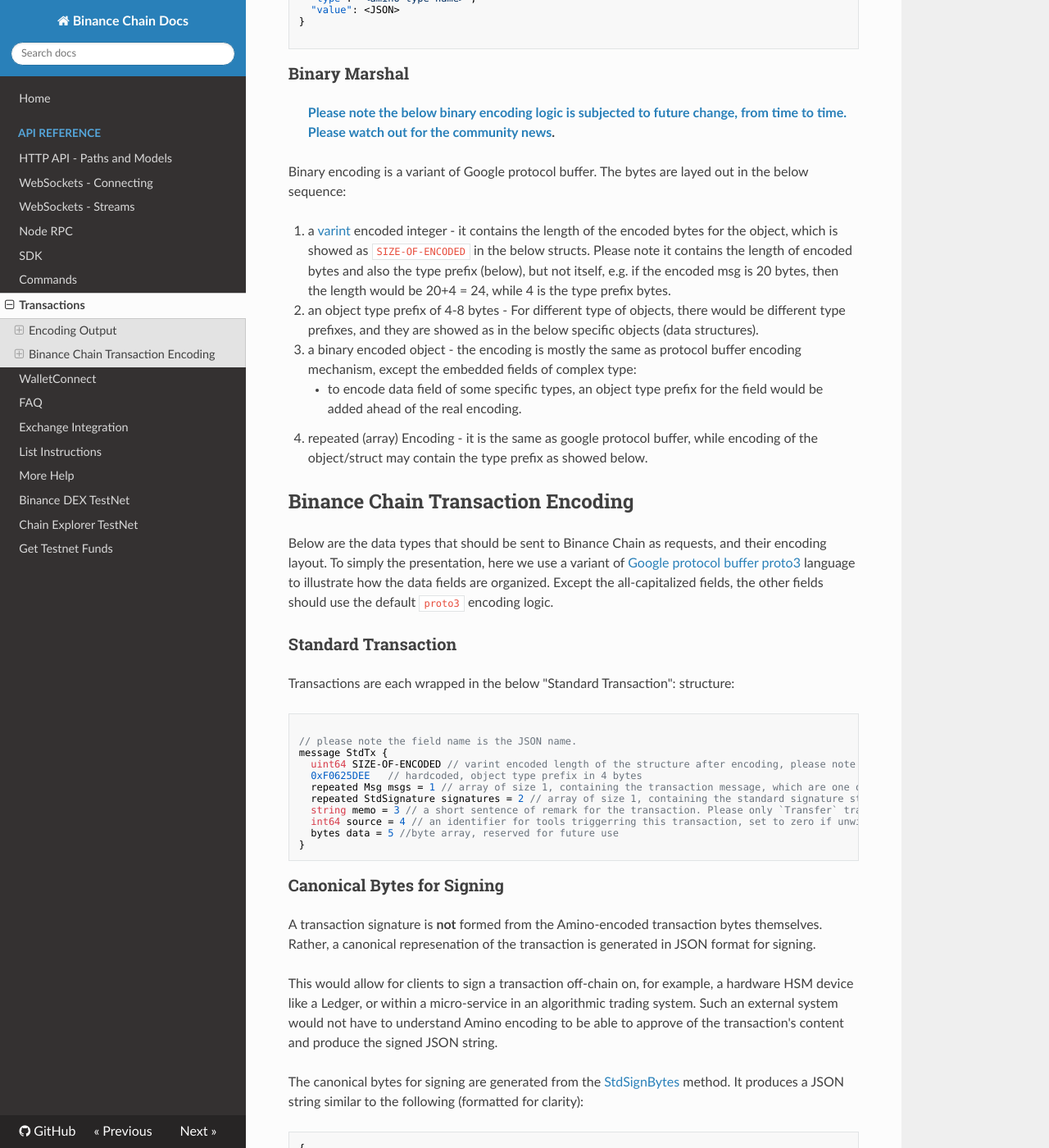
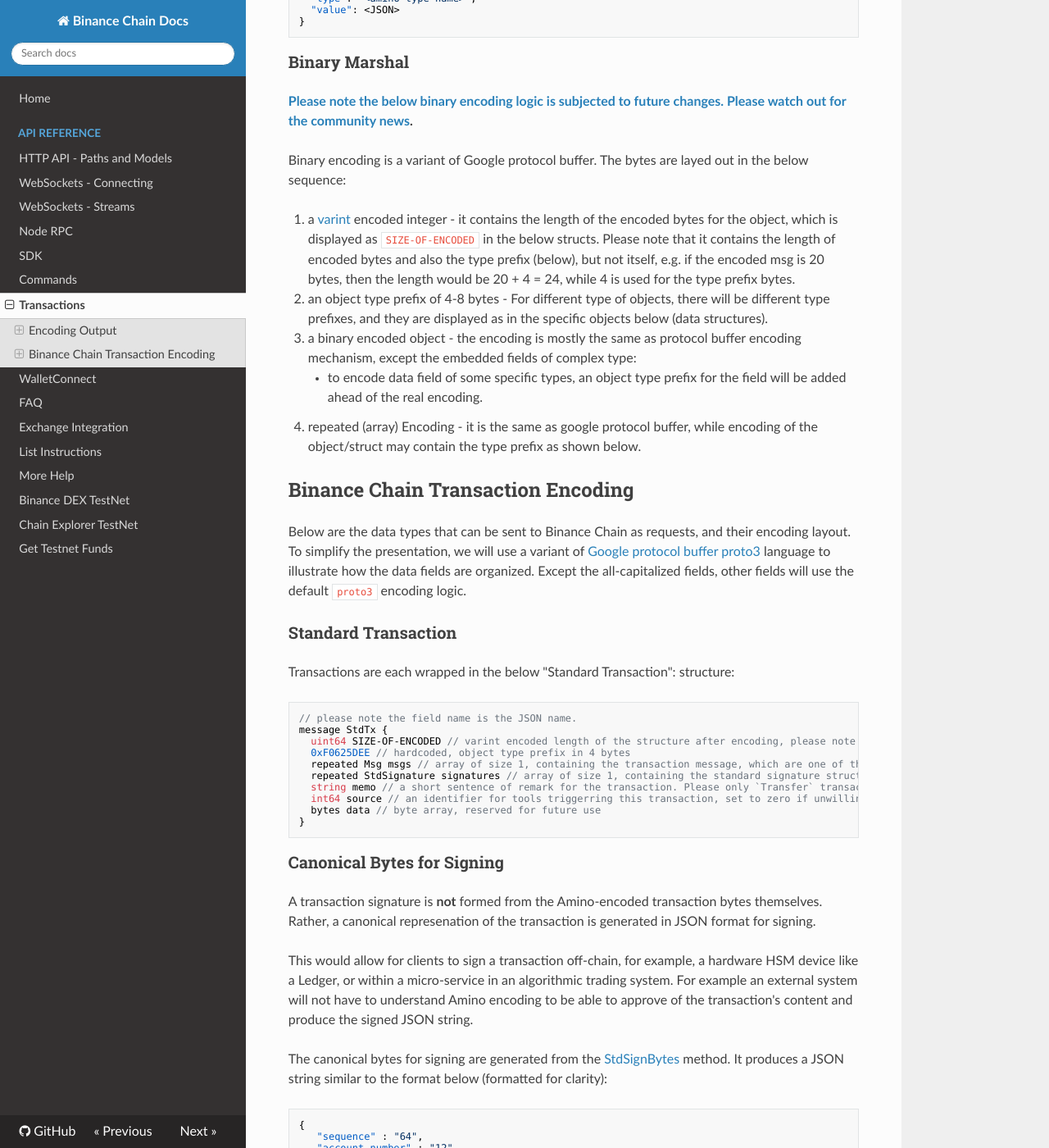
Before and after one commit to yash-sharma1/docs-site, an MkDocs documentation site: the page built from docs/encoding.md, in a window 1280 px wide and 1400 px high, scrolled down 663 px. Shown: the whole window at 82% size. Built offline with MkDocs 1.6.1, drawn with Linux system fonts in a browser that asks for light colours; nearby versions of some CDN libraries; some of the changed text lies outside the part shown.

Commit message:
Correct wording, remove misleading indexes (#100)
* edit docs

* remove misleading indexes

* change documented max block size from 10 MB to 1MB

````diff
--- a/docs/encoding.md
+++ b/docs/encoding.md
@@ -1,40 +1,39 @@
 # Binance Chain Transaction Encoding Specification
 
-Binance Chain transactions are protocol-based data types and can be only submit in a compatible encoding frame.
+Binance Chain transactions are protocol-based data types and can only be submitted in a compatible encoded frame.
 
 The fundamental encoding logic is from [Tendermint Amino](https://github.com/tendermint/go-amino), which derives from and is "largely compatible with" Google protocol-buffer's Proto3.
 
-However the client sides only need to stick to the below specifications for the most frequently used transactions.
+However the client sides only needs to stick to the specifications outlined below for the most frequently used transactions.
 
 ## Encoding Output
 
 Binance Chain (Amino) encoding logic may encode a data structure into two output formats: Binary and JSON.
 
 ### JSON Marshal
-Amino supports JSON encoding natively, which is the same as other usual json marshaler. Except that it can add one more `type` info for registered type, as below.
+Amino supports JSON encoding natively, which is the same as other usual json marshalers. Except that it can add one more `type` info for registered type, as shown below.
 
 ```json
 {
   "type": "<amino type name>",
   "value": <JSON>
 }
-
 ```
 ### Binary Marshal
 
-> **[Please note the below binary encoding logic is subjected to future change, from time to time. Please watch out for the community news](resources.md).**
+**[Please note the below binary encoding logic is subjected to future changes. Please watch out for the community news](resources.md).**
 
 Binary encoding is a variant of Google protocol buffer. The bytes are layed out in the below sequence:
 
-1. a [varint](https://developers.google.com/protocol-buffers/docs/encoding#varints) encoded integer - it contains the length of the encoded bytes for the object, which is showed as `SIZE-OF-ENCODED` in the below structs. Please note it contains the length of encoded bytes and also the type prefix (below), but not itself, e.g. if the encoded msg is 20 bytes, then the length would be 20+4 = 24, while 4 is the type prefix bytes.
-2. an object type prefix of 4-8 bytes - For different type of objects, there would be different type prefixes, and they are showed as in the below specific objects (data structures).
+1. a [varint](https://developers.google.com/protocol-buffers/docs/encoding#varints) encoded integer - it contains the length of the encoded bytes for the object, which is displayed as `SIZE-OF-ENCODED` in the below structs. Please note that it contains the length of encoded bytes and also the type prefix (below), but not itself, e.g. if the encoded msg is 20 bytes, then the length would be 20 + 4 = 24, while 4 is used for the type prefix bytes.
+2. an object type prefix of 4-8 bytes - For different type of objects, there will be different type prefixes, and they are displayed as in the specific objects below (data structures).
 3. a binary encoded object - the encoding is mostly the same as protocol buffer encoding mechanism, except the embedded fields of complex type:
-    - to encode data field of some specific types, an object type prefix for the field would be added ahead of the real encoding.
-4. repeated (array) Encoding - it is the same as google protocol buffer, while encoding of the object/struct may contain the type prefix as showed below.
+    - to encode data field of some specific types, an object type prefix for the field will be added ahead of the real encoding.
+4. repeated (array) Encoding - it is the same as google protocol buffer, while encoding of the object/struct may contain the type prefix as shown below.
 
 ## Binance Chain Transaction Encoding
 
-Below are the data types that should be sent to Binance Chain as requests, and their encoding layout. To simply the presentation, here we use a variant of [Google protocol buffer proto3](https://developers.google.com/protocol-buffers/docs/proto3) language to illustrate how the data fields are organized. Except the all-capitalized fields, the other fields should use the default `proto3` encoding logic.
+Below are the data types that can be sent to Binance Chain as requests, and their encoding layout. To simplify the presentation, we will use a variant of [Google protocol buffer proto3](https://developers.google.com/protocol-buffers/docs/proto3) language to illustrate how the data fields are organized. Except the all-capitalized fields, other fields will use the default `proto3` encoding logic.
 
 
 ### Standard Transaction
@@ -42,16 +41,15 @@
 Transactions are each wrapped in the below "Standard Transaction": structure:
 
 ```go
-
 // please note the field name is the JSON name.
 message StdTx {
   uint64 SIZE-OF-ENCODED // varint encoded length of the structure after encoding, please note this includes both the below type prefix (4 bytes) and the all encoding bytes
-  0xF0625DEE   // hardcoded, object type prefix in 4 bytes
-  repeated Msg msgs = 1 // array of size 1, containing the transaction message, which are one of the transaction type below. please check the above "Array Encoding"
-  repeated StdSignature signatures = 2 // array of size 1, containing the standard signature structure of the transaction sender
-  string memo = 3 // a short sentence of remark for the transaction. Please only `Transfer` transaction allows 'memo' input, and other transactions with non-empty `Memo` would be rejected.
-  int64 source = 4 // an identifier for tools triggerring this transaction, set to zero if unwilling to disclose.
-  bytes data = 5 //byte array, reserved for future use
+  0xF0625DEE // hardcoded, object type prefix in 4 bytes
+  repeated Msg msgs // array of size 1, containing the transaction message, which are one of the transaction types below. please check the above "Array Encoding"
+  repeated StdSignature signatures // array of size 1, containing the standard signature structure of the transaction sender
+  string memo // a short sentence of remark for the transaction. Please only `Transfer` transaction allows 'memo' input, and other transactions with non-empty `Memo` will be rejected.
+  int64 source // an identifier for tools triggerring this transaction, set to zero if unwilling to disclose.
+  bytes data // byte array, reserved for future use
 }
 ```
 
@@ -59,9 +57,9 @@
 
 A transaction signature is **not** formed from the Amino-encoded transaction bytes themselves. Rather, a canonical represenation of the transaction is generated in JSON format for signing.
 
-This would allow for clients to sign a transaction off-chain on, for example, a hardware HSM device like a Ledger, or within a micro-service in an algorithmic trading system. Such an external system would not have to understand Amino encoding to be able to approve of the transaction's content and produce the signed JSON string.
+This would allow for clients to sign a transaction off-chain, for example, a hardware HSM device like a Ledger, or within a micro-service in an algorithmic trading system. For example an external system will not have to understand Amino encoding to be able to approve of the transaction's content and produce the signed JSON string.
 
-The canonical bytes for signing are generated from the [StdSignBytes](https://github.com/binance-chain/bnc-cosmos-sdk/blob/50675b8015ab0dbac91a926a2df746174dbb33f7/x/auth/stdtx.go#L123) method. It produces a JSON string similar to the following (formatted for clarity):
+The canonical bytes for signing are generated from the [StdSignBytes](https://github.com/binance-chain/bnc-cosmos-sdk/blob/50675b8015ab0dbac91a926a2df746174dbb33f7/x/auth/stdtx.go#L123) method. It produces a JSON string similar to the format below (formatted for clarity):
 
 ```json
 {
@@ -106,9 +104,9 @@
 
 ### Standard Signature
 
-The sender's signature is stored in the `Standard Transaction` data via a `Standard Signature`, as below. This structure is included in the `StdTx` (see above).
+The sender's signature is stored in the `Standard Transaction` data via a `Standard Signature`, as shown below. This structure is included in the `StdTx` (see above).
 
-Please note that `StdSignature` itself doesn't have type prefix, while the `PubKey` has.
+Please note that `StdSignature` itself doesn't have type prefix, while the `PubKey` does.
 
 ```go
 message StdSignature {
@@ -119,16 +117,15 @@
     uint64 SIZE-OF-ENCODED // varint encoded length of the bytes below
     bytes // no name or field id, just encode the bytes
   }
-  PubKey pub_key = 1 // public key bytes of the signer address
-  bytes signature = 2 // signature bytes, please check chain access section for signature generation
-  int64 account_number = 3 // another identifier of signer, which can be read from chain by account REST API or RPC
-  int64 sequence = 4 // sequence number for the next transaction of the client, which can be read fro chain by account REST API or RPC. please check chain acces section for details.
+  PubKey pub_key // public key bytes of the signer address
+  bytes signature // signature bytes, please check chain access section for signature generation
+  int64 account_number // another identifier of signer, which can be read from chain by account REST API or RPC
+  int64 sequence // sequence number for the next transaction of the client, which can be read from the chain by account REST API or RPC. Please check chain acces section for details.
 }
-
 ```
 
 ### Message Types
-Messages represent the individual operations possible on Binance Chain, and these can be inserted into `StdTx.msgs` field. These are otherwise known as "transaction types", and these terms are used interchangably in this document and in our technical documentation. So far every `StdTx` transaction "container" can only contain one "message".
+Messages represent the individual operations possible on Binance Chain, and these can be inserted into `StdTx.msgs` field. Message types are otherwise known as "transaction types", and these terms are used interchangably in this document and in our technical documentation. So far every `StdTx` transaction "container" can only contain one "message".
 
 #### Transfer
 Transfer is the transaction for transfering funds to different addresses.
@@ -138,41 +135,42 @@
 message Send {
   0x2A2C87FA   // hardcoded, object type prefix in 4 bytes
   message Token {
-    string denom = 1
-    int64 amount = 2
+    string denom
+    int64 amount
   }
   message Input {
-    bytes address = 1
-    repeated Token coins = 2
+    bytes address
+    repeated Token coins
   }
   message Output {
-    bytes address = 1
-    repeated Token coins = 2
+    bytes address
+    repeated Token coins
   }
-  repeated Input inputs = 1
-  repeated Output outputs = 2
+  repeated Input inputs
+  repeated Output outputs
 }
 ```
 
 #### NewOrder
-NewOrder transaction would create a new order to buy and sell tokens on Binance DEX.
+NewOrder transaction will create a new order to buy or sell tokens on Binance DEX.
 
 ```go
 // please note the field name is the JSON name.
 message NewOrder {
-  0xCE6DC043   // hardcoded, object type prefix in 4 bytes
-  bytes sender = 1 // order originating address
-  string id = 2 // order id, this is much, please check the details below Order ID section.
-  string symbol = 3 // symbol for trading pair in full name of the tokens
-  int64 ordertype = 4 // only accept 2 for now, meaning limit order
-  int64  side = 5 // 1 for buy and 2 fory sell
-  int64 price = 6 // price of the order, which is the real price multiplied by 1e8 (10^8) and rounded to integer
-  int64 quantity = 7 // quantity of the order, which is the real price multiplied by 1e8 (10^8) and rounded to integer
-  int64 timeinforce = 8 // 1 for Good Till Expire(GTE) order and 3 for Immediate Or Cancel (IOC)
+  0xCE6DC043 // hardcoded, object type prefix in 4 bytes
+  bytes sender // order originating address
+  string id // order id, please check the Order ID section below for details.
+  string symbol // symbol for trading pair in full name of the token
+  int64 ordertype // only accept 2 for now, meaning limit order
+  int64 side // 1 for buy and 2 fory sell
+  int64 price // price of the order, which is the real price multiplied by 1e8 (10^8) and rounded to integer
+  int64 quantity // quantity of the order, which is the real price multiplied by 1e8 (10^8) and rounded to integer
+  int64 timeinforce // 1 for Good Till Expire(GTE) order and 3 for Immediate Or Cancel (IOC)
+}
 ```
 
 ##### Order ID
-Order ID is unique across the world. It is generated by sender and acknowledged by Binance DEX. The current implementation is composed 3 parts:
+Order ID is unique across the world. It is generated by sender and acknowledged by Binance DEX. The current implementation is composed from 3 parts:
 
 1. Sender address in HEX format, without human-readable prefix
 2. A dash sign: `-`
@@ -181,55 +179,54 @@
 E.g. `40C2979694BBC961023D1D27BE6FC4D21A9FEBE6-5`
 
 #### Cancel
-Cancel transactions cancel the outstanding (unfilled) orders from the Binance DEX. After cancel success, the locked quantity on the orders would return back to the address' balance and become free to use, i.e. transfer or send new orders.
+Cancel transactions (cancel the outstanding/unfilled) orders from the Binance DEX. After cancel success, the locked quantity on the orders will return back to the originating address balance and become free to use, i.e. transfer or send new orders.
 
 ```go
 // please note the field name is the JSON name.
 message CancelOrder {
-  0x166E681B   // hardcoded, object type prefix in 4 bytes
-  bytes sender = 1 // order originating address'
-  string symbol = 2 // symbol for trading pair in full name of the tokens
-  string refid = 3 // order id of the one to cancel
+  0x166E681B // hardcoded, object type prefix in 4 bytes
+  bytes sender // order originating address
+  string symbol // symbol for trading pair in full name of the token
+  string refid // order id of the order to cancel
 }
 ```
 
 #### Freeze
-Freeze transaction would move the amount of the tokens into a `frozen` state, in which it cannot be used to transfer or send new orders.
+Freeze transaction will move the amount of the tokens into a `frozen` state, in which they cannot be used for transfers or sending new orders.
 
 ```go
 // please note the field name is the JSON name.
 message TokenFreeze {
-  0xE774B32D   // hardcoded, object type prefix in 4 bytes
-  bytes from = 1 // owner address
-  string symbol = 2 // token symbol, in full name with "-" suffix
-  int64 amount = 3 // amount of token to freeze
+  0xE774B32D // hardcoded, object type prefix in 4 bytes
+  bytes from // owner address
+  string symbol // token symbol, in full name with "-" suffix
+  int64 amount // amount of tokens to freeze
 }
 ```
 
 #### Unfreeze
-Unfreeze would reversely turn the amount of `frozen` tokens back to free state.
+Unfreeze will reversely turn the amount of `frozen` tokens back to free state.
 
 ```go
 // please note the field name is the JSON name.
 message TokenUnfreeze {
-  0x6515FF0D   // hardcoded, object type prefix in 4 bytes
-  bytes from = 1 // owner address
-  string symbol = 2 // token symbol, in full name with "-" suffix
-  int64 amount = 3 // amount of token to unfreeze
+  0x6515FF0D // hardcoded, object type prefix in 4 bytes
+  bytes from // owner address
+  string symbol // token symbol, in full name with "-" suffix
+  int64 amount // amount of tokens to unfreeze
 }
 ```
 
 #### Vote
-
-Vote transactions vote for proposals.
+Vote transactions for proposals.
 
 ```go
 // please note the field name is the JSON name.
 message Vote {
-  0xA1CADD36	    // hardcoded, object type prefix in 4 bytes
-  int64 proposal_id = 1     // ID of the proposal
-  bytes voter = 2           // address of the voter
-  uint64 option = 3         // option from OptionSet chosen by the voter,
+  0xA1CADD36 // hardcoded, object type prefix in 4 bytes
+  int64 proposal_id // ID of the proposal
+  bytes voter // address of the voter
+  uint64 option // option from OptionSet chosen by the voter
 }
 ```
 
@@ -240,84 +237,81 @@
 OptionNo            = 0x03  // no
 OptionNoWithVeto    = 0x04  // no with veto
 ```
+
 #### Issue
-
-Issue is to create new asset on Binance chain.
+Issue (create) new asset on Binance chain.
 ```go
 message IssueTokenValue  {
   0x17EFAB80 // hardcoded, object type prefix in 4 bytes
-  string Name = 1 //token name
-  string Symbol = 2 //token symbol
-  string TotalSupply = 3  //total supply
-  bool Mintable = 4 //is mintable
+  string Name // token name
+  string Symbol // token symbol
+  string TotalSupply // total supply
+  bool Mintable // is mintable
 }
 ```
+
 #### Mint
-
-Mint is to increase the total supply of a token.
-
+Mint is used to increase the total supply of a token.
 ```go
 message Mint {
-  0x467E0829  // hardcoded, object type prefix in 4 bytes
-  bytes From = 1 //sender's address
-  string Symbol string = 2 //token symbol
-  int64 Amount = 3 // increase amount
+  0x467E0829 // hardcoded, object type prefix in 4 bytes
+  bytes From // sender's address
+  string Symbol string // token symbol
+  int64 Amount // increase amount
 }
 ```
 
 #### Burn
-
-Burn is to decrease the total supply of a token.
+Burn is used to decrease the total supply of a token.
 ```go
 message TokenBurn {
-  0x7ED2D2A0  // hardcoded, object type prefix in 4 bytes
-  bytes From = 1 //sender's address
-  string Symbol string = 2 //token symbol
-  int64 Amount = 3 // increase amount
+  0x7ED2D2A0 // hardcoded, object type prefix in 4 bytes
+  bytes From // sender's address
+  string Symbol string // token symbol
+  int64 Amount // increase amount
 }
 ```
+
 #### List
-
-List is to add a new trading pair.
-
+List is used to add a new trading pair.
 ```go
 message DexList {
   0xB41DE13F // hardcoded, object type prefix in 4 bytes
-  bytes From = 1 //sender's address
-  int64 ProposalId  = 2 // id of corresponding proposal
-  string BaseAssetSymbol  = 3 // token symbol of base asset
-  string QuoteAssetSymbol = 4 // token symbol of quote asset
-  int64 InitPrice = 5 //  init price of the new token
+  bytes From // sender's address
+  int64 ProposalId // id of corresponding proposal
+  string BaseAssetSymbol // token symbol of base asset
+  string QuoteAssetSymbol // token symbol of quote asset
+  int64 InitPrice // init price of the new token
 }
 ```
+
 #### Submit Proposal
-Submit proposal is to create a proposal for validators about adding trading pairs
+Submit proposal is used to create a proposal for validators about adding trading pairs
 ```go
 message {
   0xACCBA2DE // hardcoded, object type prefix in 4 bytes
-  string Title = 1      //  Title of the proposal
-  string Description = 2 //  Description of the proposal
-  byte ProposalType  = 3  //  Type of proposal. Initial set {PlainTextProposal, SoftwareUpgradeProposal}
-  bytes Proposer = 4  //  Address of the proposer
+  string Title // Title of the proposal
+  string Description // Description of the proposal
+  byte ProposalType // Type of proposal. Initial set {PlainTextProposal, SoftwareUpgradeProposal}
+  bytes Proposer // Address of the proposer
   message Coin {
-    string denom = 1
-    int64 amount = 2
+    string denom
+    int64 amount
   }
-  int64 VotingPeriod  = 5 //  Length of the voting period (s)
+  int64 VotingPeriod // Length of the voting period (s)
 }
 ```
+
 #### Deposit
-
-Deposit is to increase the total deposit of a proposal.
-
+Deposit is used to increase the total deposit of a proposal.
 ```go
 message Deposit{
   0xA18A56E5 // hardcoded, object type prefix in 4 bytes
-  int64 ProposalID  = 1 // ID of the proposal
-  bytes Depositer  = 2 // Address of the depositer
+  int64 ProposalID // ID of the proposal
+  bytes Depositer // Address of the depositer
   message Coin {
-    string denom = 1
-    int64 amount = 2
+    string denom
+    int64 amount
   }
 }
 ```
````
Also changed, not shown: docs/blockchain.md (+9 -9 lines), docs/chain-access.md (+13 -13 lines).
